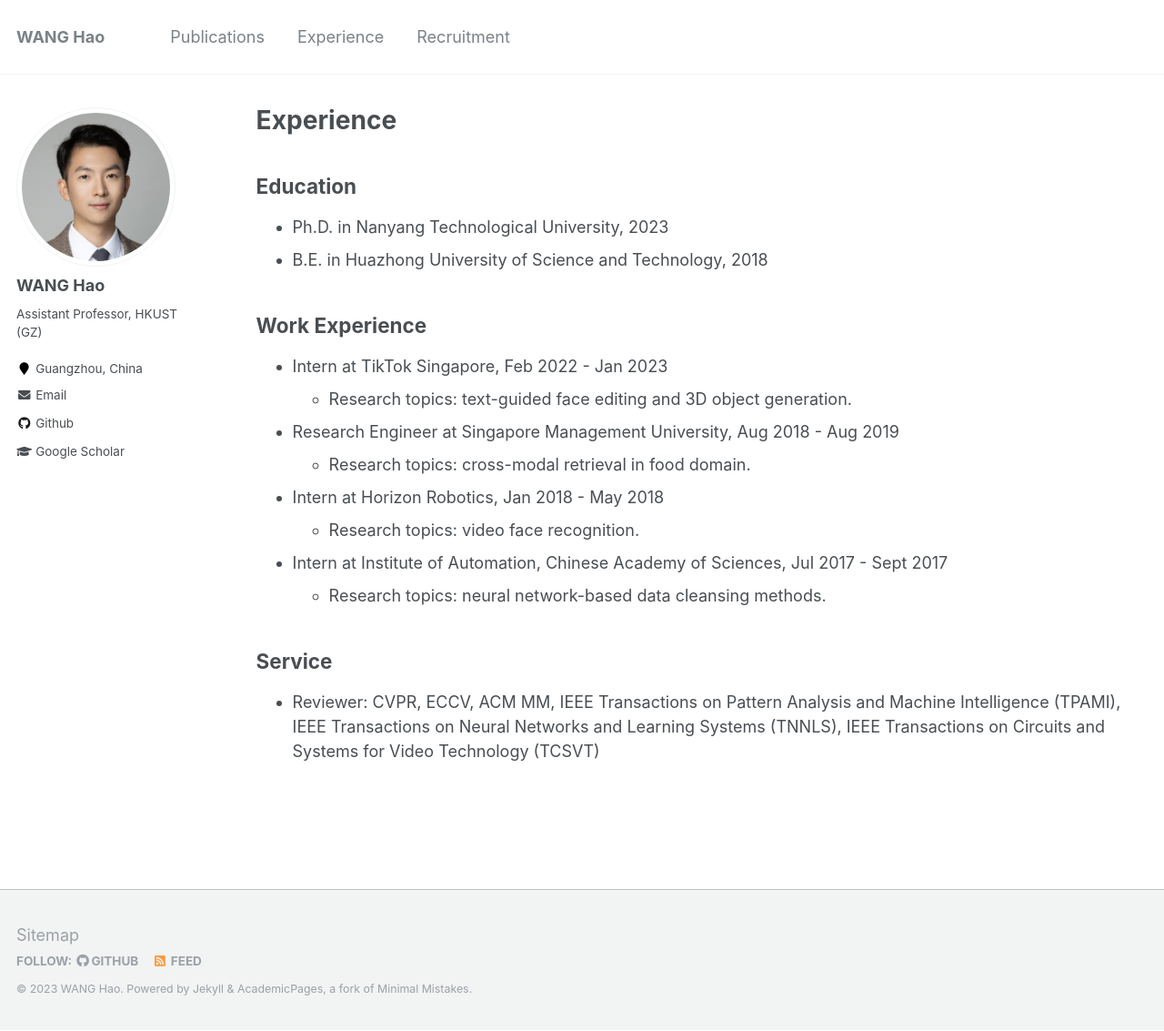
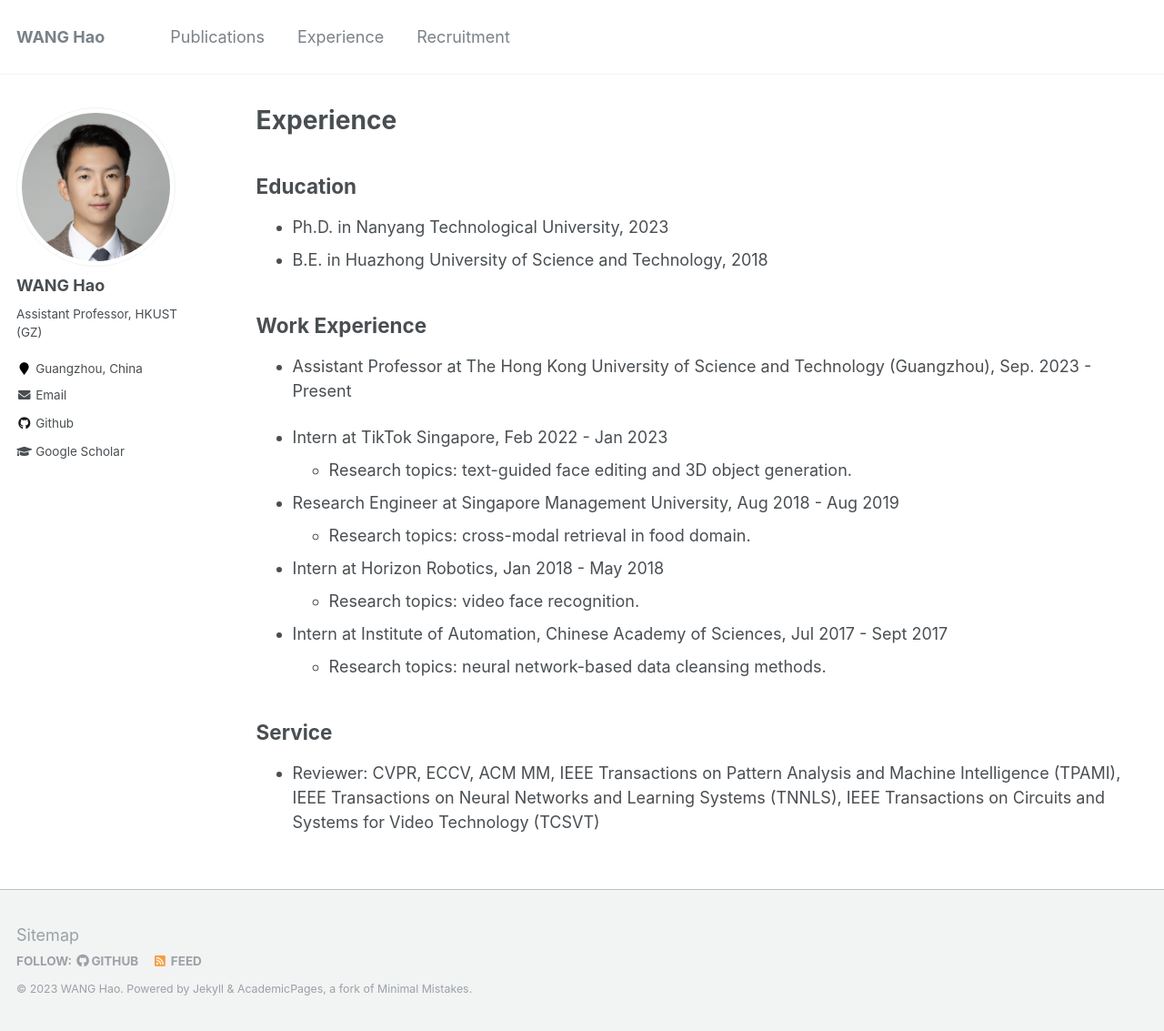
Before and after one commit to hwang1996/hwang1996.github.io, a Jekyll site: the page built from _pages/experience.md, in a window 1280 px wide and 1133 px high. Shown: the whole window at 91% size. Built offline with Jekyll 4.4.1, drawn with Linux system fonts in a browser that asks for light colours.

Commit message:
9.20 updates

```diff
--- a/_pages/experience.md
+++ b/_pages/experience.md
@@ -13,6 +13,9 @@ author_profile: true
 
 
 ## Work Experience
+* Assistant Professor at The Hong Kong University of Science and Technology (Guangzhou), Sep. 2023 - Present
+
+
 * Intern at TikTok Singapore, Feb 2022 - Jan 2023
   * Research topics: text-guided face editing and 3D object generation.
 
```
Also changed, not shown: 2 other files.
